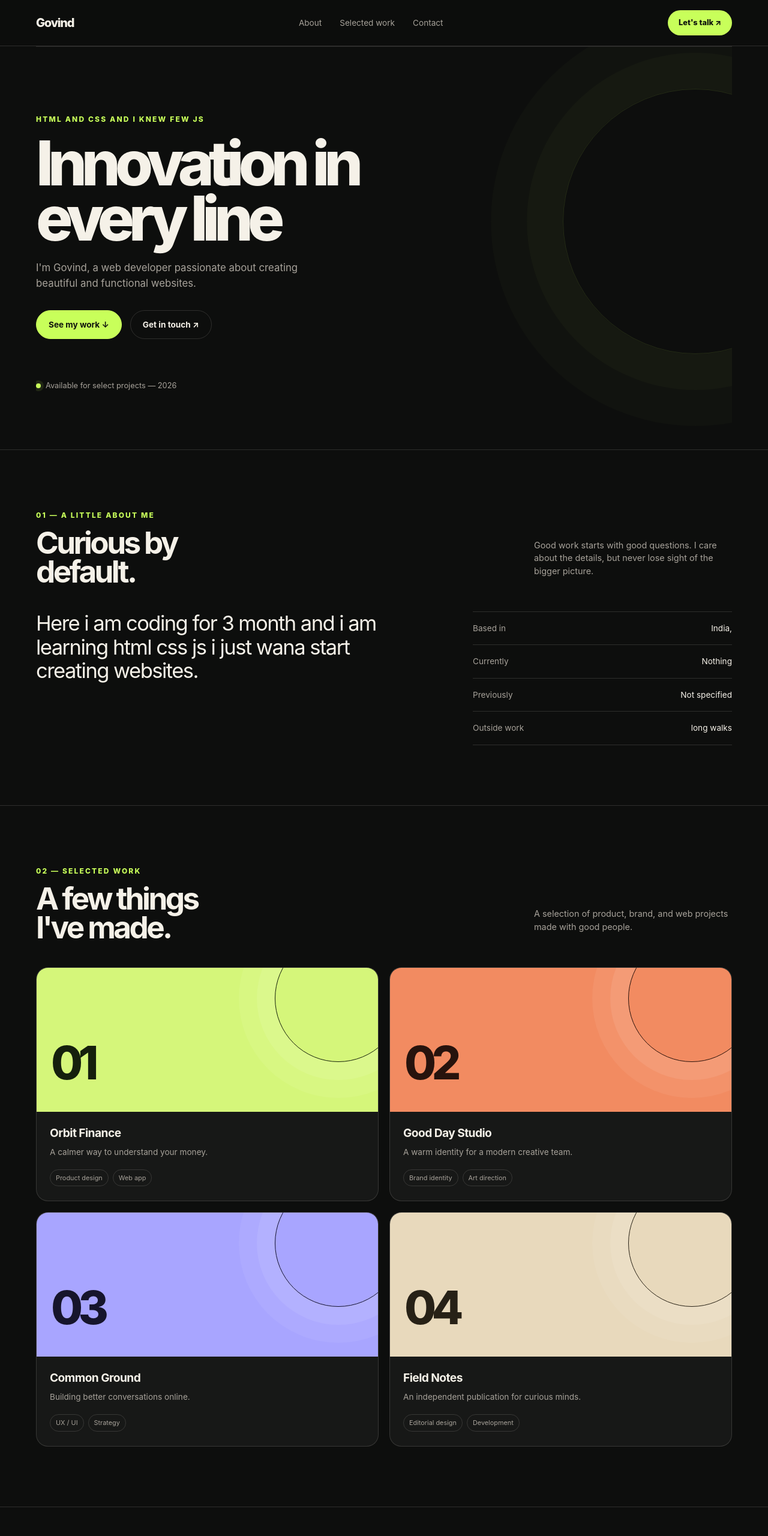
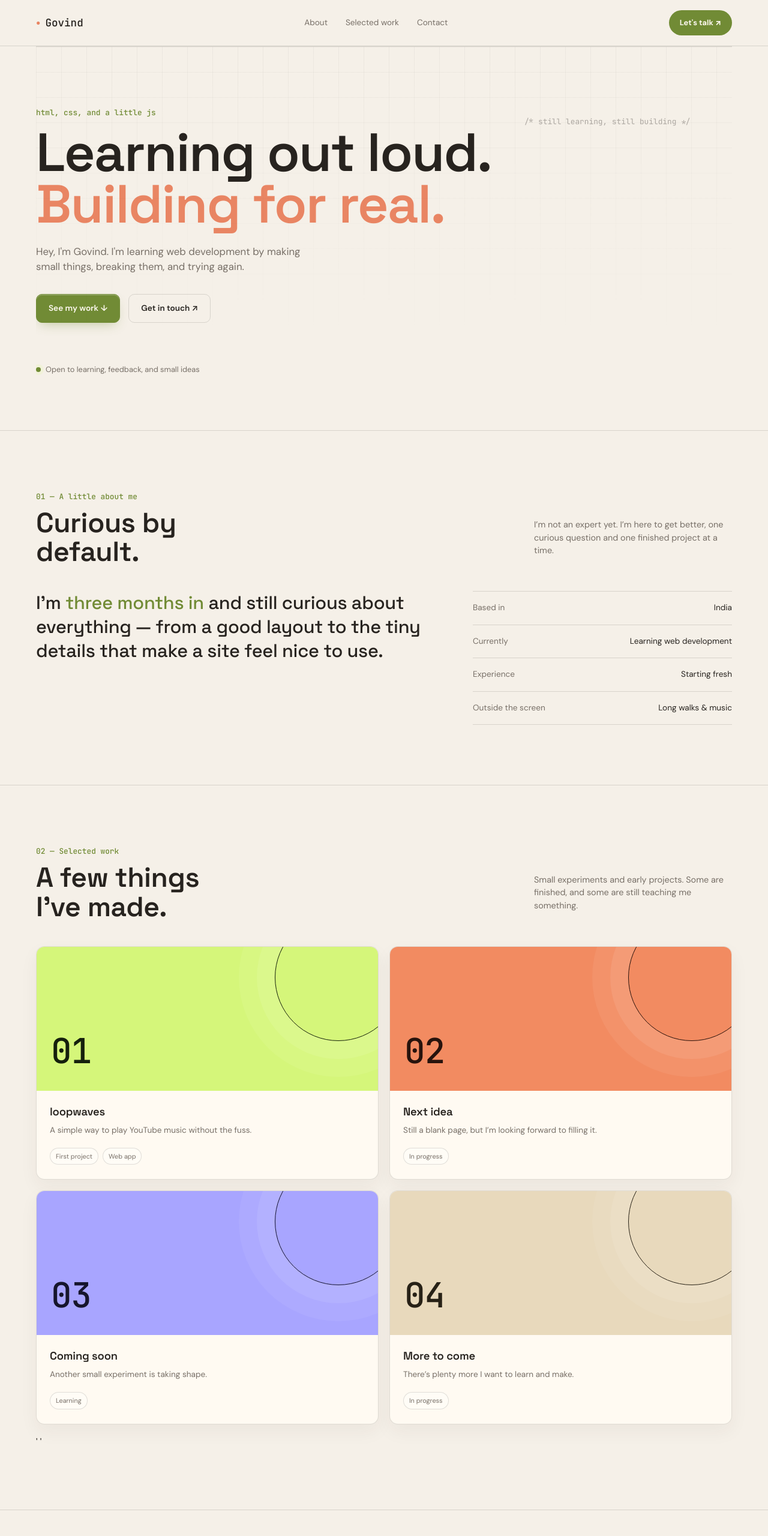
Before and after one commit to sharmamanjuroyal-crypto/portfolo, a plain HTML site: page New Text Document.html in a window 1280 px wide. Shown: the top 2560 px of the page at 60% size. Drawn offline with Linux system fonts and the light colour scheme.

Commit message:
Add files via upload

```diff
--- a/New Text Document.html
+++ b/New Text Document.html
@@ -3,28 +3,34 @@
 <head>
   <meta charset="UTF-8" />
   <meta name="viewport" content="width=device-width, initial-scale=1.0" />
-  <meta name="description" content="Govind— web development." />
-  <!-- change "your-name" above to your actual name and add "front-end development" or your focus area -->
-  <title>Govind — html and css</title>
+  <meta name="description" content="Govind — a beginner web developer learning in public." />
+  <title>Govind — learning to build for the web</title>
+  <link rel="preconnect" href="https://fonts.googleapis.com" />
+  <link rel="preconnect" href="https://fonts.gstatic.com" crossorigin />
+  <link href="https://fonts.googleapis.com/css2?family=Caveat:wght@500;600&family=DM+Sans:wght@400;500;600;700&family=JetBrains+Mono:wght@400;500&family=Space+Grotesk:wght@500;600;700&display=swap" rel="stylesheet" />
   <style>
     :root {
-      --ink: #f5f1e8;
-      --muted: #a7a29a;
-      --line: rgba(245, 241, 232, .14);
-      --panel: #171817;
-      --accent: #c8ff5a;
-      --accent-dark: #10130d;
-      --warm: #f28b61;
+      --ink: #27231f;
+      --muted: #776f67;
+      --line: rgba(39, 35, 31, .14);
+      --panel: #fffaf2;
+      --accent: #718b35;
+      --accent-dark: #fffaf2;
+      --warm: #e98563;
       --max: 1160px;
+      --font-display: 'Space Grotesk', ui-sans-serif, system-ui, sans-serif;
+      --font-mono: 'JetBrains Mono', ui-monospace, 'SF Mono', monospace;
     }
 
     * { box-sizing: border-box; }
     html { scroll-behavior: smooth; }
     body {
       margin: 0;
-      background: #0d0e0d;
+      background:
+        radial-gradient(ellipse 900px 520px at 82% -8%, rgba(233,133,99,.13), transparent 60%),
+        #f5f0e8;
       color: var(--ink);
-      font-family: Inter, ui-sans-serif, system-ui, -apple-system, BlinkMacSystemFont, "Segoe UI", sans-serif;
+      font-family: 'DM Sans', ui-sans-serif, system-ui, -apple-system, BlinkMacSystemFont, "Segoe UI", sans-serif;
       line-height: 1.5;
     }
     a { color: inherit; text-decoration: none; }
@@ -36,11 +42,11 @@
       top: 0;
       z-index: 10;
       backdrop-filter: blur(16px);
-      background: rgba(13, 14, 13, .82);
+      background: rgba(245, 240, 232, .86);
     }
     nav { display: flex; align-items: center; justify-content: space-between; min-height: 76px; }
-    .brand { font-weight: 800; letter-spacing: -.06em; font-size: 1.25rem; }
-    .brand span { color: var(--accent); }
+    .brand { font-family: var(--font-mono); font-weight: 500; font-size: 1.1rem; color: var(--ink); }
+    .brand::before { content: "●"; color: var(--warm); margin-right: 8px; font-size: .7em; vertical-align: .12em; }
     .nav-links { display: flex; gap: 30px; color: var(--muted); font-size: .85rem; }
     .nav-links a { transition: color .2s ease; }
     .nav-links a:hover { color: var(--ink); }
@@ -53,72 +59,143 @@
       font-size: .8rem;
     }
 
-    .hero { padding: 112px 0 96px; position: relative; overflow: hidden; }
-    .hero::after {
+    .hero { padding: 100px 0 90px; position: relative; overflow: hidden; }
+    .hero::before {
       content: "";
-      width: 440px;
-      height: 440px;
-      border: 1px solid rgba(200, 255, 90, .12);
-      border-radius: 50%;
       position: absolute;
-      right: -160px;
-      top: 70px;
-      box-shadow: 0 0 0 60px rgba(200, 255, 90, .025), 0 0 0 120px rgba(200, 255, 90, .018);
+      inset: 0;
+      background-image:
+        linear-gradient(rgba(39,35,31,.045) 1px, transparent 1px),
+        linear-gradient(90deg, rgba(39,35,31,.045) 1px, transparent 1px);
+      background-size: 42px 42px;
+      mask-image: linear-gradient(to bottom, black, transparent 75%);
       pointer-events: none;
     }
-    .eyebrow { color: var(--accent); font-size: .75rem; font-weight: 800; letter-spacing: .18em; text-transform: uppercase; }
+    .hero-tag {
+      position: absolute;
+      right: 6%;
+      top: 18%;
+      font-family: var(--font-mono);
+      font-size: .8rem;
+      color: rgba(39,35,31,.35);
+      pointer-events: none;
+      display: none;
+    }
+    @media (min-width: 900px) { .hero-tag { display: block; } }
+    .eyebrow { font-family: var(--font-mono); color: var(--accent); font-size: .8rem; font-weight: 500; }
     h1 {
+      font-family: var(--font-display);
       max-width: 790px;
-      margin: 18px 0 24px;
-      font-size: clamp(3.4rem, 8vw, 7.6rem);
-      letter-spacing: -.09em;
-      line-height: .9;
-      font-weight: 800;
+      margin: 14px 0 24px;
+      font-size: clamp(3rem, 7vw, 6.4rem);
+      letter-spacing: -.02em;
+      line-height: .96;
+      font-weight: 600;
     }
     h1 em { color: var(--warm); font-style: normal; }
     .hero-copy { max-width: 480px; color: var(--muted); font-size: 1.05rem; }
     .hero-actions { display: flex; gap: 14px; align-items: center; margin-top: 32px; }
-    .button { border: 1px solid var(--line); border-radius: 999px; padding: 13px 20px; font-size: .85rem; font-weight: 750; }
-    .button.primary { background: var(--accent); color: var(--accent-dark); border-color: var(--accent); }
-    .button:not(.primary):hover { border-color: var(--accent); }
+    .button { border: 1px solid var(--line); border-radius: 10px; padding: 13px 20px; font-size: .85rem; font-weight: 600; transition: transform .2s ease, border-color .2s ease, box-shadow .2s ease; }
+    .button.primary { background: var(--accent); color: var(--accent-dark); border-color: var(--accent);     box-shadow: 0 1px 0 rgba(255,255,255,.35) inset, 0 8px 20px -8px rgba(113,139,53,.45); }
+    .button.primary:hover { transform: translateY(-2px); }
+    .button:not(.primary):hover { border-color: var(--accent); transform: translateY(-2px); }
     .availability { display: inline-flex; align-items: center; gap: 8px; margin-top: 68px; color: var(--muted); font-size: .8rem; }
     .dot { background: var(--accent); border-radius: 50%; width: 8px; height: 8px; box-shadow: 0 0 0 5px rgba(200, 255, 90, .1); }
 
     section { padding: 100px 0; border-top: 1px solid var(--line); }
     .section-heading { display: flex; justify-content: space-between; align-items: end; margin-bottom: 42px; }
-    .section-heading h2 { font-size: clamp(2rem, 4vw, 3.4rem); letter-spacing: -.07em; line-height: .95; margin: 12px 0 0; }
+    .section-heading h2 { font-family: var(--font-display); font-size: clamp(1.9rem, 3.6vw, 3rem); letter-spacing: -.01em; line-height: 1.05; font-weight: 600; margin: 10px 0 0; }
     .section-heading p { color: var(--muted); max-width: 330px; font-size: .9rem; }
 
     .about-grid { display: grid; grid-template-columns: 1.2fr .8fr; gap: 80px; align-items: start; }
-    .about-text { font-size: clamp(1.4rem, 2.7vw, 2.3rem); letter-spacing: -.045em; line-height: 1.15; margin: 0; }
+    .about-text { font-family: var(--font-display); font-weight: 500; font-size: clamp(1.3rem, 2.4vw, 2rem); letter-spacing: -.01em; line-height: 1.3; margin: 0; }
     .about-text strong { color: var(--accent); font-weight: 500; }
     .facts { border-top: 1px solid var(--line); }
-    .fact { display: flex; justify-content: space-between; gap: 24px; padding: 17px 0; border-bottom: 1px solid var(--line); font-size: .85rem; }
+    .fact { display: flex; justify-content: space-between; gap: 24px; padding: 17px 0; border-bottom: 1px solid var(--line); font-size: .85rem; transition: border-color .3s ease; }
     .fact span:first-child { color: var(--muted); }
+    .fact span:last-child { transition: color .3s ease, transform .3s ease; display: inline-block; }
+    .fact:hover { border-color: var(--accent); }
+    .fact:hover span:last-child { color: var(--accent); transform: translateX(4px); }
 
     .projects { display: grid; grid-template-columns: repeat(2, 1fr); gap: 18px; }
-    .project { background: var(--panel); border: 1px solid var(--line); border-radius: 20px; overflow: hidden; transition: transform .25s ease, border-color .25s ease; }
+    .project { background: var(--panel); border: 1px solid var(--line); border-radius: 14px; overflow: hidden; transition: transform .25s ease, border-color .25s ease; box-shadow: 0 12px 30px rgba(60, 45, 30, .05); }
     .project:hover { transform: translateY(-6px); border-color: rgba(200, 255, 90, .65); }
     .project-visual { min-height: 240px; padding: 24px; display: flex; align-items: end; background: #d5f67a; color: #15200d; position: relative; overflow: hidden; }
     .project:nth-child(2) .project-visual { background: #f28b61; color: #27130d; }
     .project:nth-child(3) .project-visual { background: #a8a5ff; color: #16152c; }
     .project:nth-child(4) .project-visual { background: #e8d9bc; color: #272116; }
     .project-visual::before { content: ""; position: absolute; width: 210px; height: 210px; border: 1px solid currentColor; border-radius: 50%; right: -40px; top: -55px; box-shadow: 0 0 0 30px rgba(255,255,255,.08), 0 0 0 60px rgba(255,255,255,.06); }
-    .project-number { font-size: 4.8rem; font-weight: 850; letter-spacing: -.1em; position: relative; }
+    .project-number { font-family: var(--font-mono); font-size: 3.6rem; font-weight: 500; letter-spacing: -.02em; position: relative; }
     .project-info { padding: 21px 22px 24px; }
-    .project-info h3 { font-size: 1.2rem; letter-spacing: -.03em; margin: 0 0 7px; }
+    .project-info h3 { font-family: var(--font-display); font-weight: 600; font-size: 1.15rem; letter-spacing: -.01em; margin: 0 0 7px; }
     .project-info p { color: var(--muted); font-size: .85rem; margin: 0 0 19px; }
     .tags { display: flex; gap: 7px; flex-wrap: wrap; }
-    .tag { border: 1px solid var(--line); color: var(--muted); border-radius: 100px; padding: 5px 9px; font-size: .68rem; }
+    .tag { border: 1px solid var(--line); color: var(--muted); border-radius: 100px; padding: 5px 9px; font-size: .68rem; background: rgba(255,255,255,.35); }
 
-    .services { display: grid; grid-template-columns: repeat(3, 1fr); gap: 18px; }
-    .service { padding: 25px; border: 1px solid var(--line); border-radius: 18px; min-height: 185px; }
-    .service-index { color: var(--warm); font-size: .75rem; font-weight: 800; }
-    .service h3 { margin: 35px 0 8px; font-size: 1.2rem; letter-spacing: -.04em; }
-    .service p { color: var(--muted); margin: 0; font-size: .83rem; }
+    /* ===== Services (merged from the second document, remapped to this theme) ===== */
+    .services { display: flex; flex-direction: column; }
+    .service {
+      position: relative;
+      display: grid;
+      grid-template-columns: 4.5rem 1fr;
+      gap: 0 2.5rem;
+      padding: 2.4rem 1.25rem 2.4rem 0;
+      border-top: 1px solid var(--line);
+      cursor: default;
+      overflow: hidden;
+    }
+    .service:last-child { border-bottom: 1px solid var(--line); }
+    .service::before {
+      content: "";
+      position: absolute;
+      inset: 0;
+      background: linear-gradient(90deg, rgba(113, 139, 53, .1), rgba(113, 139, 53, 0));
+      transform: scaleX(0);
+      transform-origin: left;
+      transition: transform .55s cubic-bezier(.16, 1, .3, 1);
+      z-index: 0;
+    }
+    .service.enter-right::before { transform-origin: right; }
+    .service:hover::before { transform: scaleX(1); }
+    .service-index {
+      position: relative;
+      z-index: 1;
+      font-family: var(--font-mono);
+      font-size: .95rem;
+      font-weight: 500;
+      color: var(--warm);
+      padding-top: .25rem;
+      transition: color .4s ease, transform .5s cubic-bezier(.16, 1, .3, 1);
+    }
+    .service:hover .service-index { color: var(--accent); transform: translateX(.3rem); }
+    .service-body { position: relative; z-index: 1; }
+    .service h3 {
+      font-family: var(--font-display);
+      font-weight: 600;
+      font-size: 1.15rem;
+      letter-spacing: -.01em;
+      margin: 0 0 .6rem;
+      transition: transform .5s cubic-bezier(.16, 1, .3, 1);
+    }
+    .service:hover h3 { transform: translateX(.3rem); }
+    .service p {
+      margin: 0;
+      max-width: 46ch;
+      color: var(--muted);
+      font-size: .9rem;
+      line-height: 1.6;
+      transition: transform .5s cubic-bezier(.16, 1, .3, 1), color .4s ease;
+    }
+    .service:hover p { transform: translateX(.3rem); color: var(--ink); }
+    @media (max-width: 560px) {
+      .service { grid-template-columns: 3rem 1fr; }
+    }
+    @media (prefers-reduced-motion: reduce) {
+      .service::before, .service-index, .service h3, .service p { transition: none !important; }
+    }
 
     .contact { display: grid; grid-template-columns: 1fr 1fr; gap: 60px; align-items: end; }
-    .contact h2 { font-size: clamp(2.8rem, 6vw, 5.8rem); letter-spacing: -.09em; line-height: .9; margin: 14px 0 25px; }
+    .contact h2 { font-family: var(--font-display); font-weight: 600; font-size: clamp(2.4rem, 5.2vw, 4.6rem); letter-spacing: -.01em; line-height: .98; margin: 14px 0 25px; }
     .contact h2 em { color: var(--accent); font-style: normal; }
     .contact-copy { color: var(--muted); max-width: 370px; }
     .contact-links { display: grid; gap: 1px; border-top: 1px solid var(--line); }
@@ -126,13 +203,39 @@
     .contact-link span { color: var(--muted); }
     .contact-link:hover span { color: var(--accent); }
     footer { padding: 25px 0 32px; border-top: 1px solid var(--line); color: var(--muted); font-size: .75rem; display: flex; justify-content: space-between; }
+    .handwritten { font-family: 'Caveat', cursive; color: var(--warm); font-size: 1.35rem; transform: rotate(-3deg); display: inline-block; margin-left: 8px; }
+
+    /* ===== Scroll reveal ===== */
+    .reveal {
+      opacity: 0;
+      transform: translateY(28px);
+      transition: opacity .7s cubic-bezier(.16,1,.3,1), transform .7s cubic-bezier(.16,1,.3,1);
+    }
+    .reveal.is-visible { opacity: 1; transform: translateY(0); }
+    .reveal-stagger > * {
+      opacity: 0;
+      transform: translateY(24px);
+      transition: opacity .6s cubic-bezier(.16,1,.3,1), transform .6s cubic-bezier(.16,1,.3,1);
+    }
+    .reveal-stagger.is-visible > * { opacity: 1; transform: translateY(0); }
+    .reveal-stagger.is-visible > *:nth-child(1) { transition-delay: .05s; }
+    .reveal-stagger.is-visible > *:nth-child(2) { transition-delay: .12s; }
+    .reveal-stagger.is-visible > *:nth-child(3) { transition-delay: .19s; }
+    .reveal-stagger.is-visible > *:nth-child(4) { transition-delay: .26s; }
+
+    @media (prefers-reduced-motion: reduce) {
+      .reveal, .reveal-stagger > * {
+        opacity: 1 !important;
+        transform: none !important;
+        transition: none !important;
+      }
+    }
 
     @media (max-width: 720px) {
       .shell { width: min(calc(100% - 32px), var(--max)); }
       .nav-links { display: none; }
       .nav-cta { padding: 9px 14px; }
       .hero { padding: 80px 0 72px; }
-      .hero::after { right: -260px; top: 230px; }
       .hero-actions { flex-wrap: wrap; }
       .availability { margin-top: 48px; }
       section { padding: 70px 0; }
@@ -144,6 +247,7 @@
       .contact-links { margin-top: 44px; }
       footer { gap: 16px; flex-direction: column; }
     }
+
   </style>
 </head>
 <body>
@@ -161,32 +265,30 @@
 
   <main id="top">
     <section class="hero shell">
-      <div class="eyebrow"> html and css and i knew few js</div>
-      <!-- line above: replace "your skill" with your focus, e.g. "Front-end Developer" -->
-      <h1>Innovation in every line </h1>
-      <p class="hero-copy">I'm Govind, a web developer passionate about creating beautiful and functional websites.</p>
-      <!-- lines above: add your name and a short line about your skills -->
+      <span class="hero-tag">/* still learning, still building */</span>
+      <div class="eyebrow">html, css, and a little js</div>
+      <h1>Learning out loud.<br /><em>Building for real.</em></h1>
+      <p class="hero-copy">Hey, I'm Govind. I'm learning web development by making small things, breaking them, and trying again.</p>
       <div class="hero-actions">
         <a class="button primary" href="#work">See my work <span aria-hidden="true">↓</span></a>
         <a class="button" href="mailto:sharmamanjuroyal@gmail.com">Get in touch <span aria-hidden="true">↗</span></a>
-        <!-- add your real email above -->
       </div>
-      <div class="availability"><span class="dot"></span> Available for select projects — 2026</div>
+      <div class="availability"><span class="dot"></span> Open to learning, feedback, and small ideas</div>
     </section>
 
     <section id="about">
       <div class="shell">
-        <div class="section-heading">
+        <div class="section-heading reveal">
           <div><div class="eyebrow">01 — A little about me</div><h2>Curious by<br />default.</h2></div>
-          <p>Good work starts with good questions. I care about the details, but never lose sight of the bigger picture.</p>
+          <p>I’m not an expert yet. I’m here to get better, one curious question and one finished project at a time.</p>
         </div>
-        <div class="about-grid">
-          <p class="about-text">Here i am coding for 3 month and i am learning html css js i just wana start creating websites.</p>
+        <div class="about-grid reveal">
+          <p class="about-text">I’m <strong>three months in</strong> and still curious about everything — from a good layout to the tiny details that make a site feel nice to use.</p>
           <div class="facts">
-            <div class="fact"><span>Based in</span><span>India,</span></div>
-            <div class="fact"><span>Currently</span><span> Nothing</span></div>
-            <div class="fact"><span>Previously</span><span>Not specified</span></div>
-            <div class="fact"><span>Outside work</span><span> long walks</span></div>
+            <div class="fact"><span>Based in</span><span>India</span></div>
+            <div class="fact"><span>Currently</span><span>Learning web development</span></div>
+            <div class="fact"><span>Experience</span><span>Starting fresh</span></div>
+            <div class="fact"><span>Outside the screen</span><span>Long walks &amp; music</span></div>
           </div>
         </div>
       </div>
@@ -194,59 +296,56 @@
 
     <section id="work">
       <div class="shell">
-        <div class="section-heading">
+        <div class="section-heading reveal">
           <div><div class="eyebrow">02 — Selected work</div><h2>A few things<br />I've made.</h2></div>
-          <p>A selection of product, brand, and web projects made with good people.</p>
+          <p>Small experiments and early projects. Some are finished, and some are still teaching me something.</p>
         </div>
-        <div class="projects">
+        <div class="projects reveal-stagger">
           <article class="project">
             <div class="project-visual"><span class="project-number">01</span></div>
-            <div class="project-info"><h3>Orbit Finance</h3><p>A calmer way to understand your money.</p><div class="tags"><span class="tag">Product design</span><span class="tag">Web app</span></div></div>
+            <div class="project-info"><h3>loopwaves</h3><p>A simple way to play YouTube music without the fuss.</p><div class="tags"><span class="tag">First project</span><span class="tag">Web app</span></div></div>
           </article>
           <article class="project">
             <div class="project-visual"><span class="project-number">02</span></div>
-            <div class="project-info"><h3>Good Day Studio</h3><p>A warm identity for a modern creative team.</p><div class="tags"><span class="tag">Brand identity</span><span class="tag">Art direction</span></div></div>
+            <div class="project-info"><h3>Next idea</h3><p>Still a blank page, but I’m looking forward to filling it.</p><div class="tags"><span class="tag">In progress</span></div></div>
           </article>
           <article class="project">
             <div class="project-visual"><span class="project-number">03</span></div>
-            <div class="project-info"><h3>Common Ground</h3><p>Building better conversations online.</p><div class="tags"><span class="tag">UX / UI</span><span class="tag">Strategy</span></div></div>
+            <div class="project-info"><h3>Coming soon</h3><p>Another small experiment is taking shape.</p><div class="tags"><span class="tag">Learning</span></div></div>
           </article>
           <article class="project">
             <div class="project-visual"><span class="project-number">04</span></div>
-            <div class="project-info"><h3>Field Notes</h3><p>An independent publication for curious minds.</p><div class="tags"><span class="tag">Editorial design</span><span class="tag">Development</span></div></div>
+            <div class="project-info"><h3>More to come</h3><p>There’s plenty more I want to learn and make.</p><div class="tags"><span class="tag">In progress</span></div></div>
           </article>
-        </div>
+ '
+ '       </div>
       </div>
     </section>
 
     <section>
       <div class="shell">
-        <div class="section-heading">
+        <div class="section-heading reveal">
           <div><div class="eyebrow">03 — What I do</div><h2>From idea<br />to impact.</h2></div>
-          <p>Flexible by nature, rigorous by choice. I join teams at any point in the journey.</p>
+          <p>What I’m practicing right now, and the kind of work I’d love to keep getting better at.</p>
         </div>
-        <div class="services">
-          <article class="service"><div class="service-index">01</div><h3>Product design</h3><p>Research, systems, and interfaces that make the complex feel clear.</p></article>
-          <article class="service"><div class="service-index">02</div><h3>Brand & identity</h3><p>Distinct visual worlds that give good ideas a voice and a point of view.</p></article>
-          <article class="service"><div class="service-index">03</div><h3>Creative development</h3><p>Thoughtful, high-performance websites built with care from the first line.</p></article>
+        <div class="services reveal-stagger">
+          <article class="service"><div class="service-index">01</div><div class="service-body"><h3>Build simple pages</h3><p>Clean layouts that are easy to understand, use, and come back to.</p></div></article>
+          <article class="service"><div class="service-index">02</div><div class="service-body"><h3>Make ideas clearer</h3><p>I like turning a rough thought into something people can actually see and try.</p></div></article>
+          <article class="service"><div class="service-index">03</div><div class="service-body"><h3>Keep improving</h3><p>Every project is a chance to learn a better way to write, design, and build.</p></div></article>
         </div>
       </div>
     </section>
 
     <section id="contact">
       <div class="shell contact">
-        <div>
-          <div class="eyebrow">04 — Have a good one?</div>
-          <h2>Let's make<br />something <em>great.</em></h2>
-          <p class="contact-copy">Have a project in mind, or just want to say hello? My inbox is always open.</p>
-        </div>
-        <div class="contact-links">
+        <div class="reveal">
+          <div class="eyebrow">04 — Say hello</div>
+          <h2>Have an idea?<br />Let's <em>talk.</em></h2>
+          <p class="contact-copy">If you have a small project, useful feedback, or just want to say hello, I’d love to hear from you.</p>      </div>
+        <div class="contact-links reveal">
           <a class="contact-link" href="mailto:sharmamanjuroyal@gmail.com">Email <span>sharmamanjuroyal@gmail.com ↗</span></a>
-<!--change the mail your mail address-->
-          <a class="contact-link" href="https://www.linkedin.com" target="_blank" rel="noreferrer">LinkedIn <span>Connect with me ↗</span></a>
-<!--add the linkedin here-->
-          <a class="contact-link" href="https://www.instagram.com" target="_blank" rel="noreferrer">Instagram <span>@yourhandle ↗</span></a>
-<!--add the instagram here-->
+          <a class="contact-link" href="https://www.linkedin.com" target="_blank" rel="noreferrer">LinkedIn <span>Find me there ↗</span></a>
+          <a class="contact-link" href="https://www.instagram.com" target="_blank" rel="noreferrer">Instagram <span>See what I’m up to ↗</span></a>
         </div>
       </div>
     </section>
@@ -254,7 +353,35 @@
 
   <footer class="shell">
     <span>© 2026 Govind</span>
-    <span>Designed & built with intention.</span>
+    <span>Made with curiosity <span class="handwritten">and too much coffee.</span></span>
   </footer>
+
+  <script>
+    // scroll reveal: fade/slide sections and cards into view as they enter the viewport
+    const revealObserver = new IntersectionObserver((entries) => {
+      entries.forEach((entry) => {
+        if (entry.isIntersecting) {
+          entry.target.classList.add('is-visible');
+          revealObserver.unobserve(entry.target);
+        }
+      });
+
+    }, { threshold: 0.15, rootMargin: '0px 0px -40px 0px' });
+
+    document.querySelectorAll('.reveal, .reveal-stagger').forEach((el) => {
+      revealObserver.observe(el);
+    });
+
+    // direction-aware hover: fill sweeps in from whichever edge the cursor enters
+    document.querySelectorAll('.service').forEach(function (el) {
+      el.addEventListener('mouseenter', function (e) {
+        const rect = el.getBoundingClientRect();
+        const enteredFromRight = (e.clientX - rect.left) > rect.width / 2;
+        el.classList.toggle('enter-right', enteredFromRight);
+      });
+    });
+  </script>
 </body>
 </html>
+
+<!-- made by govind and god -->
```
